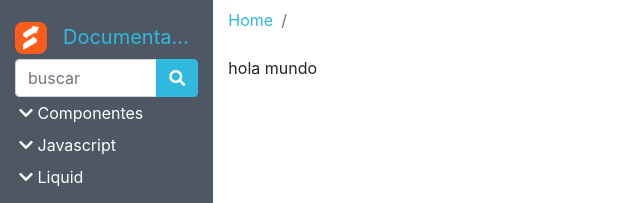
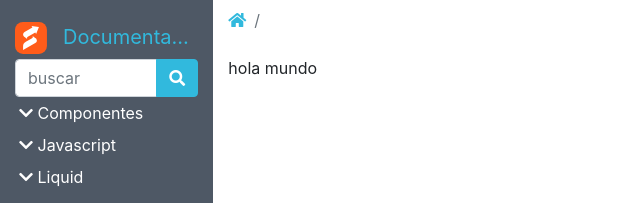
Before and after one commit to Bsale-IO/template-docs, a Jekyll site: the page built from docs/index.md, in a window 1280 px wide and 900 px high. Shown: the top 203 px of the window, without its empty margins (0-640 px from the left). Built offline with Jekyll 4.4.1, drawn with Linux system fonts in a browser that asks for light colours; our own code applies the rules of GitHub Pages for plain Markdown files.

```diff
--- a/docs/_includes/menu.html
+++ b/docs/_includes/menu.html
@@ -19,9 +19,9 @@
     </form>
   </div>
   <div class="col-auto">
-    <button class="navbar-toggler btn btn-light" type="button" data-toggle="collapse" data-target="#menu"
+    <button class="navbar-toggler" type="button" data-toggle="collapse" data-target="#menu"
       aria-controls="navbarSupportedContent" aria-expanded="false" aria-label="Toggle navigation">
-      ☰
+      <i class="fas fa-bars"></i>
     </button>
   </div>
 </div>
--- a/docs/_layouts/default.html
+++ b/docs/_layouts/default.html
@@ -18,7 +18,7 @@
                 <nav aria-label="breadcrumb">
                     <ol class="breadcrumb">
                         <li class="breadcrumb-item">
-                            <a href="{{site.baseurl}}">Home</a>
+                            <a href="{{site.baseurl}}"><i class="fas fa-home"></i></a>
                         </li>
                         {% if page.collection %}
                             <li class="breadcrumb-item" aria-current="page">
```
Also changed, not shown: docs/search.md (+5 -1 lines).
